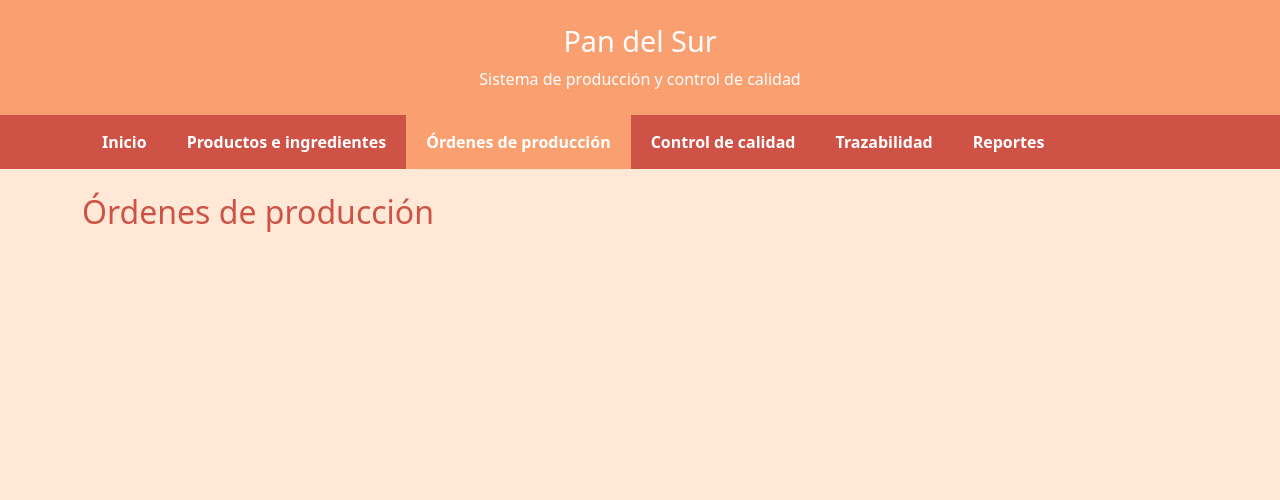
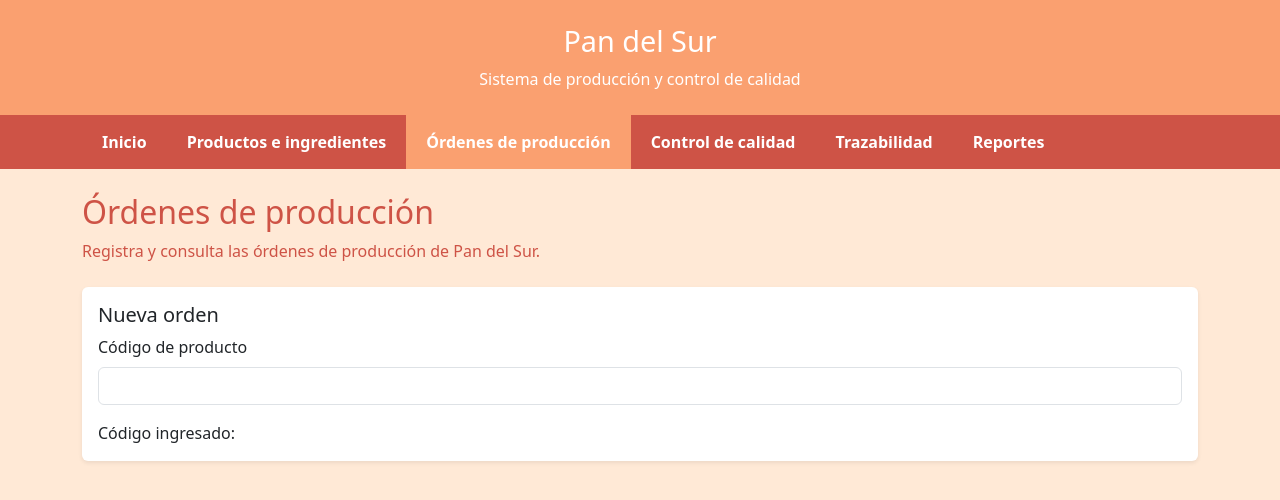
Before and after one commit to AlejandrinaFarias/EVA_1_FULLSTACK, a React app in the folder frontend/: page /ordenes in a window 1280 px wide. Shown: the top 500 px of the page. Built offline with nearby package versions, Linux system fonts and the light colour scheme; the HTML template or start-up script is replaced by a standard one.

Commit message:
feat: crear pagina de ordenes con campo controlado y validacion de codigo

```diff
--- a/frontend/src/App.jsx
+++ b/frontend/src/App.jsx
@@ -1,6 +1,7 @@
 import { Routes, Route } from 'react-router-dom'
 import Header from './components/Header.jsx'
 import Navbar from './components/Navbar.jsx'
+import OrdenesProduccion from './pages/OrdenesProduccion.jsx'
 
 function App() {
   return (
@@ -25,7 +26,7 @@ function App() {
           />
           <Route
             path="/ordenes"
-            element={<h2>Órdenes de producción</h2>}
+            element={<OrdenesProduccion />}
           />
           <Route
             path="/calidad"
--- /dev/null
+++ b/frontend/src/pages/OrdenesProduccion.jsx
@@ -0,0 +1,45 @@
+import { useState } from 'react'
+
+function OrdenesProduccion() {
+  const [codigo, setCodigo] = useState('')
+  const codigoInvalido =
+  codigo.trim() !== '' && !/^[A-Za-z0-9-]{3,}$/.test(codigo.trim())
+
+  return (
+    <section>
+      <h2>Órdenes de producción</h2>
+      <p>Registra y consulta las órdenes de producción de Pan del Sur.</p>
+
+      <div className="card border-0 shadow-sm mt-4">
+        <div className="card-body">
+          <h3 className="h5">Nueva orden</h3>
+
+          <label htmlFor="codigo" className="form-label">
+            Código de producto
+          </label>
+
+          <input
+            id="codigo"
+            name="codigo"
+            type="text"
+            className="form-control"
+            value={codigo}
+            onChange={(evento) => setCodigo(evento.target.value)}
+          />
+          {codigoInvalido && (
+            <p className="text-danger mt-2" role="alert">
+                El código debe tener al menos 3 caracteres y usar solo letras,
+                números o guiones.
+                </p>
+            )}
+
+          <p className="mt-3 mb-0">
+            Código ingresado: <strong>{codigo}</strong>
+          </p>
+        </div>
+      </div>
+    </section>
+  )
+}
+
+export default OrdenesProduccion
```
